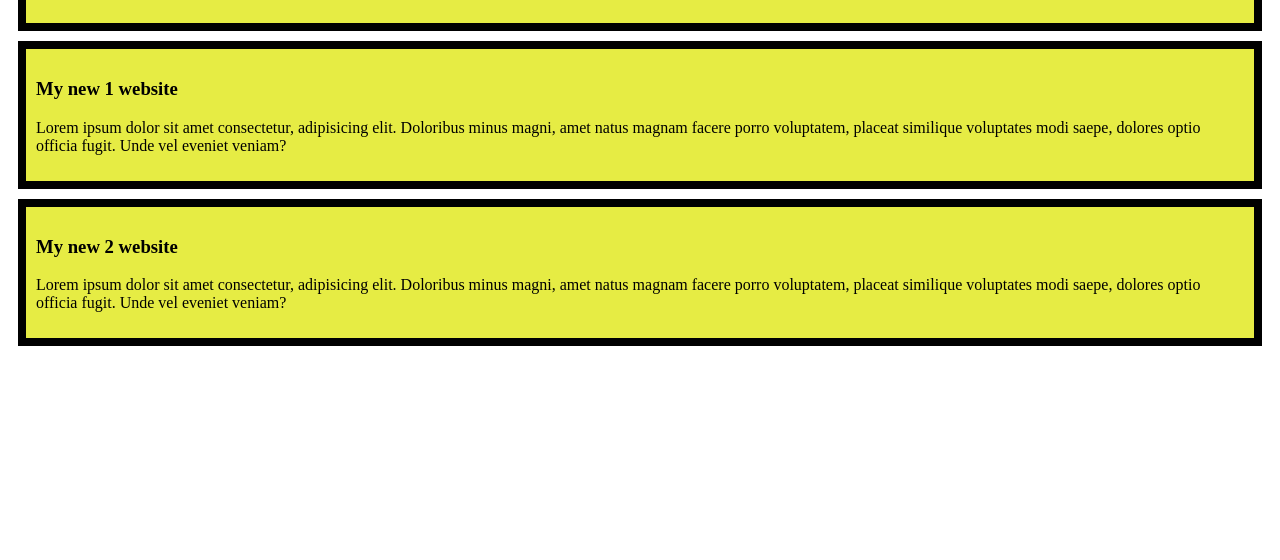
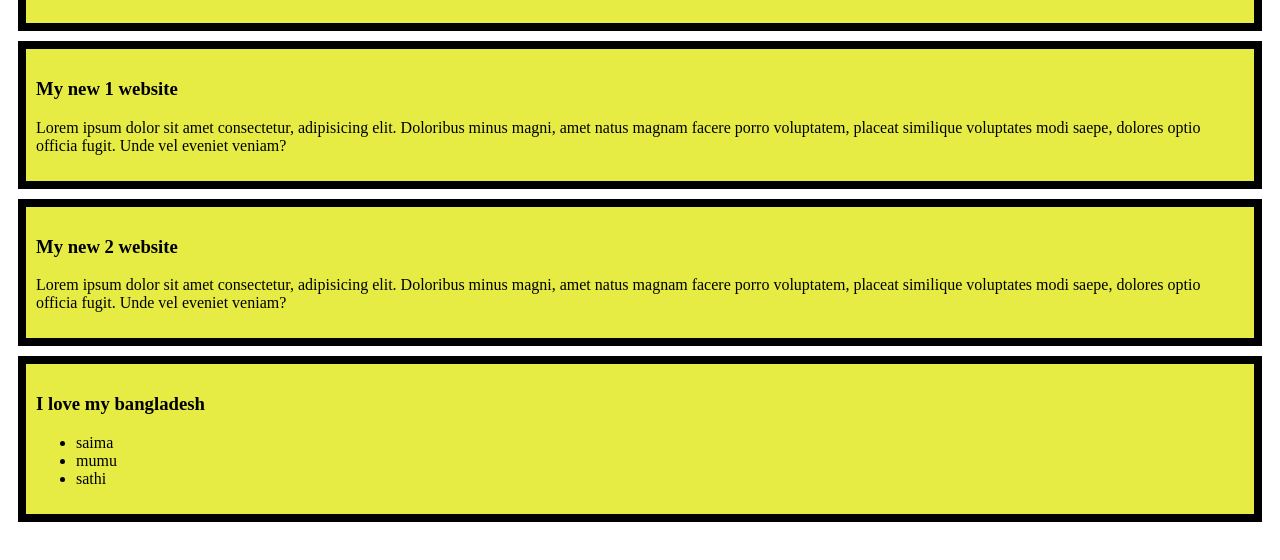
Before and after one commit to saimatabassum79/my-second-github-repo, a plain HTML site: page index.html in a window 1280 px wide. Shown: the part 126-686 px from the top of the page. Drawn offline with Linux system fonts and the light colour scheme.

Commit message:
added the third vlog

```diff
--- a/index.html
+++ b/index.html
@@ -19,5 +19,13 @@
         <h3>My new 2 website</h3>
         <p>Lorem ipsum dolor sit amet consectetur, adipisicing elit. Doloribus minus magni, amet natus magnam facere porro voluptatem, placeat similique voluptates modi saepe, dolores optio officia fugit. Unde vel eveniet veniam?</p>
     </div>
+    <div>
+        <h3>I love my bangladesh</h3>
+        <ul>
+            <li>saima</li>
+            <li>mumu</li>
+            <li>sathi</li>
+        </ul>
+    </div>
 </body>
 </html>
```
